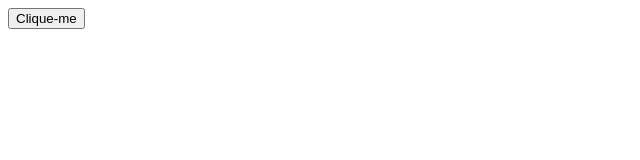
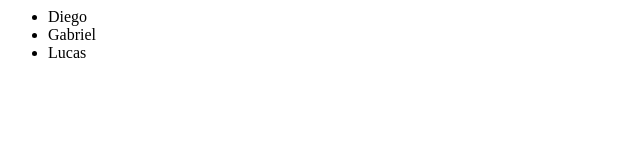
Before and after one commit to rzamperlini/Skylab, a plain HTML site: page index.html in a window 1280 px wide. Shown: the whole page, without its empty margins (0-640 px from the left). Drawn offline with Linux system fonts and the light colour scheme.

Commit message:
Exercício 03 - concluído

```diff
--- a/index.html
+++ b/index.html
@@ -4,18 +4,21 @@
     </head>
     <body>
 
-        <button id="button1">Clique-me</button>
+        <!-- <button id="button1">Clique-me</button>
         <div id="app">
             <div class="box"></div>
+        </div> -->
+
+        <div id="app">
+            <ul id="ulList"></ul>
         </div>
-
 
         <script>
             //Módulo 02
 
             //Exercício 01
 
-            var buttonElement = document.querySelector('#button1')
+            /* var buttonElement = document.querySelector('#button1')
             var appElement = document.querySelector("#app");
             var i = 1;
 
@@ -56,9 +59,23 @@
                 color += letters[Math.floor(Math.random() * 16)];
                 }
                 return color;
-            }
+            } */
 
 
+            //Exercício 03
+
+            var nomes = ["Diego","Gabriel","Lucas"];
+            var appElement = document.querySelector("#app");
+            var ulElement = appElement.querySelector("#ulList");
+
+            console.log(ulElement);
+
+            nomes.forEach(nome => {
+                var liElement = document.createElement("li");
+                liElement.innerText = nome;
+
+                ulElement.appendChild(liElement);
+            });
 
 
         </script>
```
